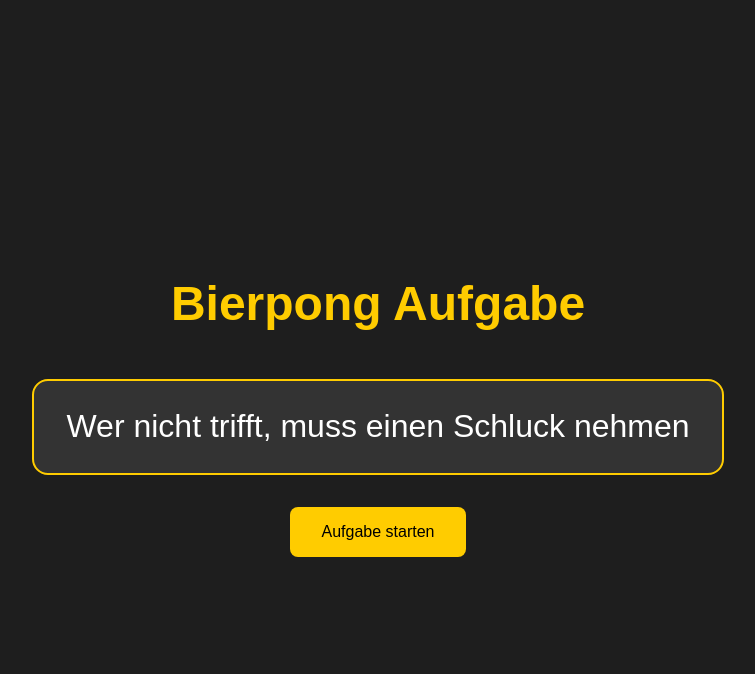
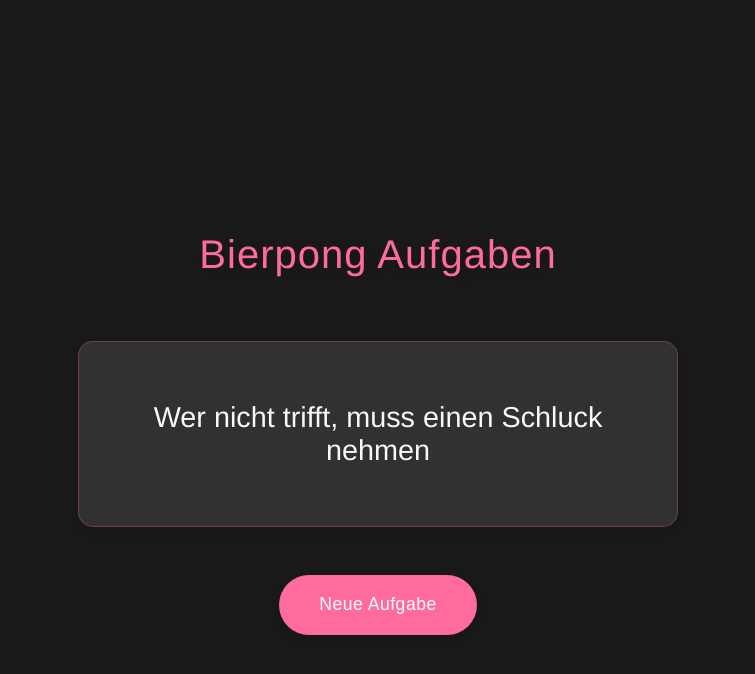
Before and after one commit to nyronix-sys/bierpong, a plain HTML site: page index.html in a window 1280 px wide. Both pictures are taken after a click on the button "Aufgabe starten". Shown: the whole page, without its empty margins (262-1017 px from the left). Drawn offline with Linux system fonts and the light colour scheme.

Commit message:
Update index.html

```diff
--- a/index.html
+++ b/index.html
@@ -1,4 +1,3 @@
-
 <!DOCTYPE html>
 <html lang="de">
 <head>
@@ -6,68 +5,188 @@
   <meta name="viewport" content="width=device-width, initial-scale=1.0" />
   <title>Bierpong Aufgabe</title>
   <style>
+    :root {
+      --primary-color: #ff6b9d;
+      --secondary-color: #ffffff;
+      --background-dark: #1a1a1a;
+      --text-light: #f8f8f8;
+      --shadow: 0 4px 15px rgba(0, 0, 0, 0.2);
+    }
+
     body {
-      font-family: 'Arial', sans-serif;
-      background-color: #1e1e1e;
-      color: #fff;
+      font-family: 'Helvetica Neue', Arial, sans-serif;
+      background-color: var(--background-dark);
+      color: var(--text-light);
       display: flex;
       flex-direction: column;
       align-items: center;
       justify-content: center;
-      height: 100vh;
+      min-height: 100vh;
       margin: 0;
+      padding: 20px;
+      text-align: center;
     }
+
     h1 {
-      font-size: 3rem;
-      margin-bottom: 1rem;
-      color: #ffcc00;
+      font-size: 2.5rem;
+      margin-bottom: 2rem;
+      color: var(--primary-color);
+      font-weight: 300;
+      letter-spacing: 1px;
+      text-shadow: var(--shadow);
     }
+
+    .slot-container {
+      width: 100%;
+      max-width: 600px;
+      margin: 2rem 0;
+    }
+
     .slot {
-      font-size: 2rem;
-      background-color: #333;
-      padding: 1rem 2rem;
-      border-radius: 1rem;
-      border: 2px solid #ffcc00;
-      margin: 2rem 0;
-      min-height: 60px;
+      font-size: 1.8rem;
+      background-color: rgba(255, 255, 255, 0.1);
+      padding: 2rem;
+      border-radius: 15px;
+      border: 1px solid rgba(255, 107, 157, 0.3);
+      margin: 0 auto;
+      min-height: 120px;
       display: flex;
       align-items: center;
       justify-content: center;
+      backdrop-filter: blur(5px);
+      box-shadow: var(--shadow);
+      transition: all 0.3s ease;
     }
+
     button {
-      background-color: #ffcc00;
+      background-color: var(--primary-color);
+      color: white;
       border: none;
-      padding: 1rem 2rem;
-      border-radius: 0.5rem;
-      font-size: 1rem;
+      padding: 1.2rem 2.5rem;
+      border-radius: 50px;
+      font-size: 1.1rem;
       cursor: pointer;
-      transition: background-color 0.3s ease;
+      transition: all 0.3s ease;
+      margin-top: 1rem;
+      font-weight: 500;
+      letter-spacing: 0.5px;
+      box-shadow: var(--shadow);
     }
+
     button:hover {
-      background-color: #e6b800;
+      background-color: #ff5290;
+      transform: translateY(-2px);
+    }
+
+    button:active {
+      transform: translateY(0);
+    }
+
+    @media (max-width: 768px) {
+      h1 {
+        font-size: 2rem;
+        margin-bottom: 1.5rem;
+      }
+
+      .slot {
+        font-size: 1.5rem;
+        padding: 1.5rem;
+        min-height: 100px;
+      }
+
+      button {
+        padding: 1rem 2rem;
+        font-size: 1rem;
+      }
+    }
+
+    @media (max-width: 480px) {
+      h1 {
+        font-size: 1.8rem;
+      }
+
+      .slot {
+        font-size: 1.3rem;
+        padding: 1.2rem;
+      }
     }
   </style>
 </head>
 <body>
-  <h1>Bierpong Aufgabe</h1>
-  <div class="slot" id="slot">Bereit?</div>
+  <h1>Bierpong Aufgaben</h1>
+  <div class="slot-container">
+    <div class="slot" id="slot">Klicke auf den Button für eine Aufgabe</div>
+  </div>
   <button onclick="startSlot()">Aufgabe starten</button>
 
   <script>
-    const aufgaben = ['Trinke 2 Schlucke.', 'Du darfst eine Runde aussetzen.', 'Sprich mit französischem Akzent.', 'Der nächste Wurf entscheidet doppelt.', 'Sag „Prost“ auf 3 verschiedene Sprachen.', 'Tu so, als wärst du der Schiri.', 'Wirf den nächsten Ball mit der „falschen“ Hand.', 'Der nächste Treffer zählt doppelt – aber du trinkst mit.', 'Mach einen Becher-Shuffle (Vertausche 2).', 'Dein nächster Wurf ist ein Trickshot!', 'Nächster Wurf zählt doppelt', 'Wirf mit geschlossenen Augen',
-                     'Rückwärts werfen','Bounce-Wurf','Wirf über die Schulter','Wirf mit der schwachen Hand','Seitentausch', 'Team-Wurf', 'Jeder trinkt bevor der nächste Wurf kommt', 'Wer nicht trifft, muss einen Schluck nehmen', 'Eigene Becher dürfen verschoben werden', 'Ein eigener Becher wird entfernt', 'Ein Becher der anderen wird entfernt', 'Ein eigener Becher wird wieder aufgefüllt', 'Ein Becher der anderen wird wieder aufgefüllt', 'Nächster Treffer gewinnt', 'Nur die äußeren Becher zählen',
-                     'Nur die mittleren Becher zählen', 'Nur die hinterste Reihe zählt', 'Nur der mittlere Becher zählt', 'Würfel entscheidet wie viele Becher beim nächsten Treffer entfernt werden', 'Jeder in der vorherigen Runde getroffene Becher wird wieder aufgefüllt'];
+    const aufgaben = [
+      'Trinke 2 Schlucke.',
+      'Du darfst eine Runde aussetzen.',
+      'Sprich mit französischem Akzent.',
+      'Der nächste Wurf entscheidet doppelt.',
+      'Sag „Prost“ auf 3 verschiedene Sprachen.',
+      'Tu so, als wärst du der Schiri.',
+      'Wirf den nächsten Ball mit der „falschen“ Hand.',
+      'Der nächsten Treffer zählt doppelt – aber du trinkst mit.',
+      'Mach einen Becher-Shuffle (Vertausche 2).',
+      'Dein nächster Wurf ist ein Trickshot!',
+      'Nächster Wurf zählt doppelt',
+      'Wirf mit geschlossenen Augen',
+      'Rückwärts werfen',
+      'Bounce-Wurf',
+      'Wirf über die Schulter',
+      'Wirf mit der schwachen Hand',
+      'Seitentausch',
+      'Team-Wurf',
+      'Jeder trinkt bevor der nächste Wurf kommt',
+      'Wer nicht trifft, muss einen Schluck nehmen',
+      'Eigene Becher dürfen verschoben werden',
+      'Ein eigener Becher wird entfernt',
+      'Ein Becher der anderen wird entfernt',
+      'Ein eigener Becher wird wieder aufgefüllt',
+      'Ein Becher der anderen wird wieder aufgefüllt',
+      'Nächster Treffer gewinnt',
+      'Nur die äußeren Becher zählen',
+      'Nur die mittleren Becher zählen',
+      'Nur die hinterste Reihe zählt',
+      'Nur der mittlere Becher zählt',
+      'Würfel entscheidet wie viele Becher beim nächsten Treffer entfernt werden',
+      'Jeder in der vorherigen Runde getroffene Becher wird wieder aufgefüllt'
+    ];
+
     let interval;
+
     function startSlot() {
+      const slot = document.getElementById('slot');
+      const button = document.querySelector('button');
+
+      // Disable button during animation
+      button.disabled = true;
+      button.style.opacity = '0.7';
+      button.textContent = 'Wird geladen...';
+
       let i = 0;
-      const slot = document.getElementById('slot');
       clearInterval(interval);
+
+      // Add spinning animation
+      slot.style.animation = 'none';
+      void slot.offsetWidth; // Trigger reflow
+      slot.style.animation = 'textBlur 0.1s infinite alternate';
+
       interval = setInterval(() => {
         const random = aufgaben[Math.floor(Math.random() * aufgaben.length)];
         slot.textContent = random;
         i++;
+
         if (i > 20) {
           clearInterval(interval);
+          slot.style.animation = 'none';
+
+          // Re-enable button
+          button.disabled = false;
+          button.style.opacity = '1';
+          button.textContent = 'Neue Aufgabe';
         }
       }, 100);
     }
```
